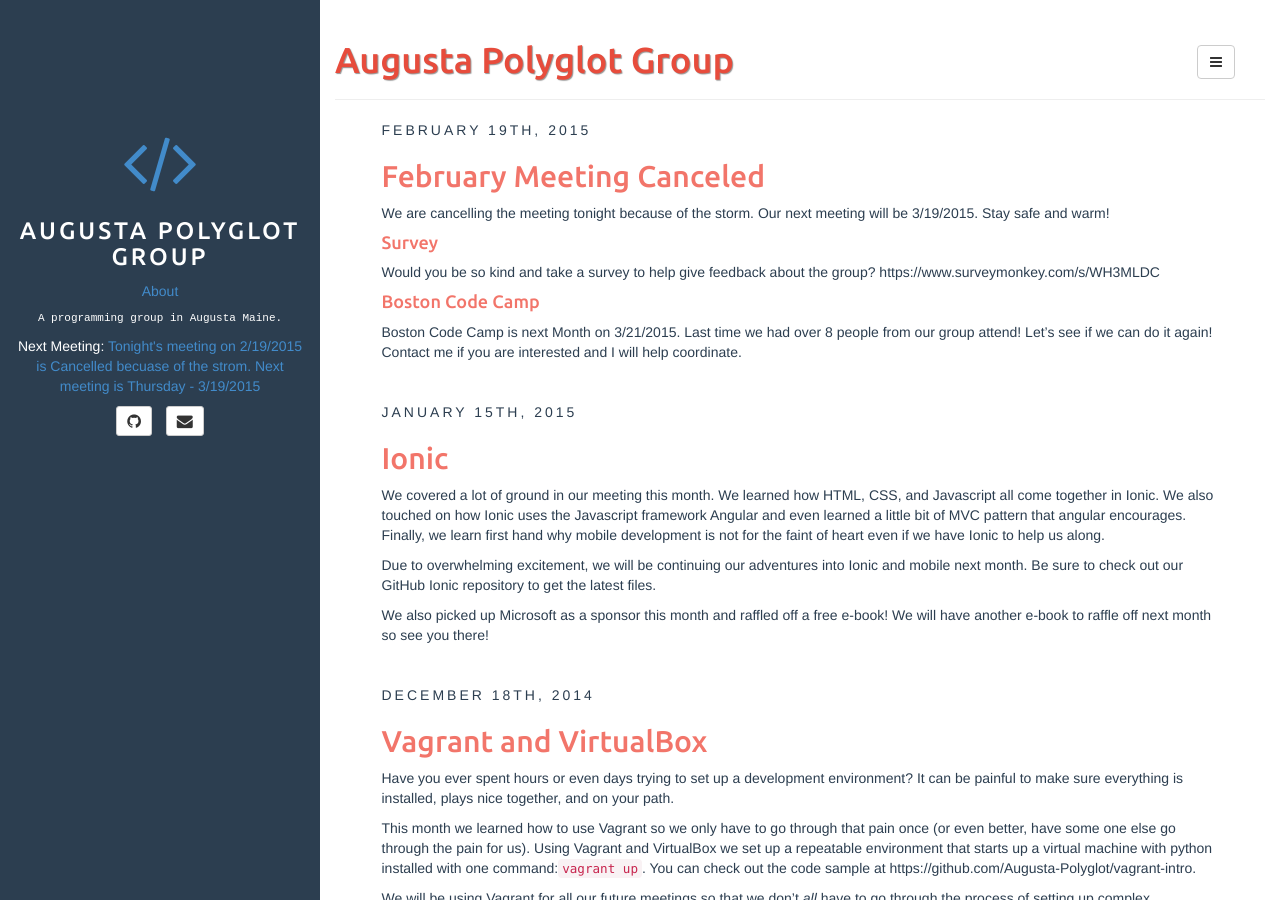
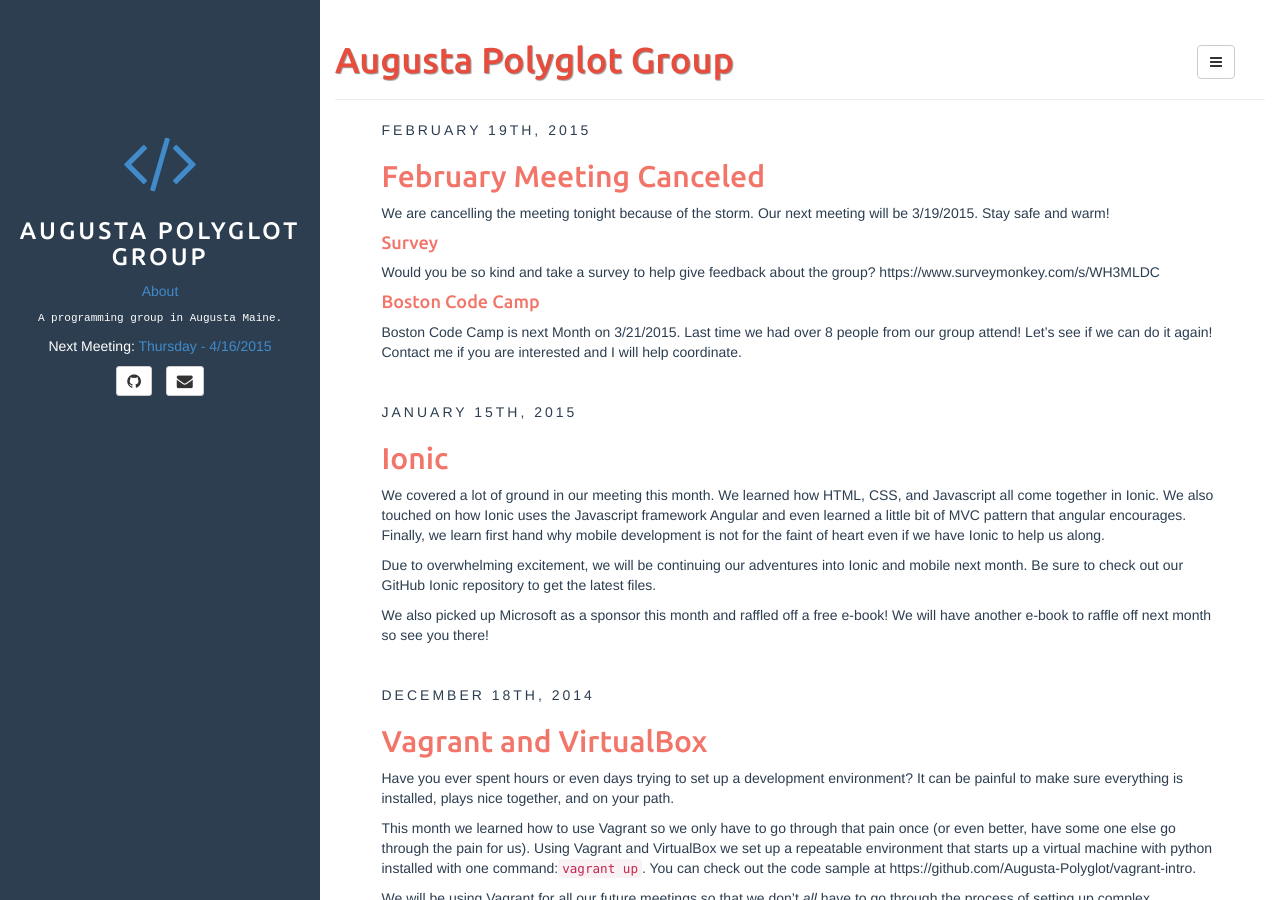
Before and after one commit to Augusta-Polyglot/augusta-polyglot.github.io, a Jekyll site: the page built from index.html, in a window 1280 px wide and 900 px high. Built offline with Jekyll 4.4.1, drawn with Linux system fonts in a browser that asks for light colours; the list of posts is cut into pages by our own code.

Commit message:
Update _config.yml

```diff
--- a/_config.yml
+++ b/_config.yml
@@ -6,7 +6,7 @@ exclude: ["README.md"] # files to exclude
 highlighter: true
 markdown: kramdown
 title: Augusta Polyglot Group
-nextmeeting: Tonight's meeting on 2/19/2015 is Cancelled becuase of the strom. Next meeting is Thursday - 3/19/2015
+nextmeeting: Thursday - 4/16/2015
 
 defaults:
   -
```
